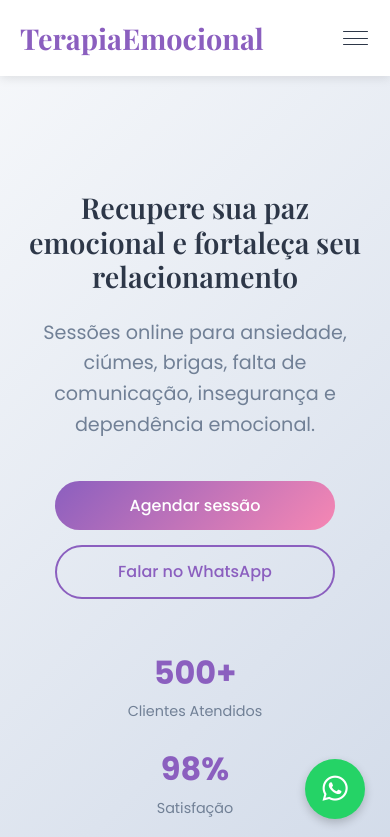
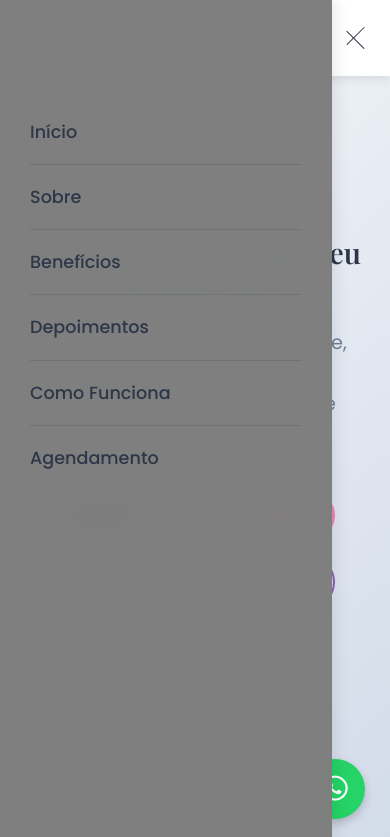
Before and after one commit to milionigor/testando--site--terapeuta, a plain HTML site: page index.html in a window 390 px wide. Both pictures are taken after a click on the element 355 px from the left and 38 px from the top of the page. Shown: the top 837 px of the page. Drawn offline with nearby package versions, Linux system fonts and the light colour scheme.

Commit message:
mudança

```diff
--- a/index.html
+++ b/index.html
@@ -255,5 +255,30 @@
     </footer>
 
     <script src="script.js"></script>
+
+    <!-- CÓDIGO DE EMERGÊNCIA - Coloque antes do </body> -->
+<script>
+// Código emergencial para o menu mobile
+console.log('🆘 Código emergencial carregado!');
+
+document.addEventListener('DOMContentLoaded', function() {
+    const navToggle = document.getElementById('nav-toggle');
+    const navMenu = document.getElementById('nav-menu');
+
+    if (navToggle && navMenu) {
+        // Forçar display do hamburguer no mobile
+        if (window.innerWidth <= 768) {
+            navToggle.style.display = 'flex';
+        }
+
+        navToggle.addEventListener('click', function() {
+            console.log('🆘 EMERGÊNCIA: Hamburguer clicado!');
+            navMenu.classList.toggle('active');
+            navToggle.classList.toggle('active');
+        });
+    }
+});
+</script>
 </body>
+
 </html>
--- a/style.css
+++ b/style.css
@@ -24,6 +24,7 @@ body {
     font-family: 'Poppins', sans-serif;
     line-height: 1.6;
     color: var(--text-dark);
+    overflow-x: hidden;
 }
 
 h1, h2, h3, h4, h5, h6 {
@@ -102,7 +103,7 @@ section {
 }
 
 /* =========================================== */
-/* NAVBAR CORRIGIDA - HAMBURGUER FUNCIONAL */
+/* NAVBAR - CORRIGIDA E TESTADA */
 /* =========================================== */
 
 .navbar {
@@ -133,7 +134,7 @@ section {
     text-decoration: none;
 }
 
-/* Menu Desktop */
+/* Menu Desktop - SEMPRE visível em desktop */
 .nav-menu {
     display: flex;
     gap: 30px;
@@ -152,22 +153,7 @@ section {
     color: var(--primary-color);
 }
 
-.nav-link::after {
-    content: '';
-    position: absolute;
-    bottom: -5px;
-    left: 0;
-    width: 0;
-    height: 2px;
-    background: var(--gradient);
-    transition: width 0.3s ease;
-}
-
-.nav-link:hover::after {
-    width: 100%;
-}
-
-/* Botão Hamburger - SEMPRE VISÍVEL NO MOBILE */
+/* BOTÃO HAMBURGUER - SEMPRE ESCONDIDO EM DESKTOP */
 .nav-toggle {
     display: none;
     flex-direction: column;
@@ -179,6 +165,7 @@ section {
     height: 30px;
     justify-content: center;
     align-items: center;
+    z-index: 1001;
 }
 
 .bar {
@@ -220,7 +207,7 @@ section {
 .hero {
     padding: 150px 0 100px;
     background: linear-gradient(135deg, #f5f7fa 0%, #c3cfe2 100%);
-    margin-top: 70px; /* Compensa navbar fixa */
+    margin-top: 70px;
 }
 
 .hero-container {
@@ -526,57 +513,68 @@ section {
 }
 
 /* =========================================== */
-/* RESPONSIVIDADE CORRIGIDA - HAMBURGUER FUNCIONAL */
+/* MOBILE STYLES - HAMBURGUER FUNCIONAL */
 /* =========================================== */
 
 @media (max-width: 768px) {
-    /* MOSTRAR o botão hamburguer */
+    /* MOSTRAR BOTÃO HAMBURGUER NO MOBILE */
     .nav-toggle {
         display: flex !important;
+        position: relative;
         z-index: 1001;
     }
 
-    /* Esconder menu desktop, mostrar menu mobile */
+    /* ESCONDER MENU DESKTOP NO MOBILE */
     .nav-menu {
         position: fixed;
         top: 0;
         left: -100%;
-        width: 80%;
+        width: 280px;
         height: 100vh;
         background: rgba(255, 255, 255, 0.98);
         backdrop-filter: blur(10px);
         flex-direction: column;
-        align-items: center;
+        align-items: flex-start;
         justify-content: flex-start;
-        padding: 80px 20px 20px;
+        padding: 100px 30px 30px;
         gap: 0;
-        transition: left 0.3s ease;
-        box-shadow: 2px 0 10px rgba(0, 0, 0, 0.1);
-        z-index: 1000;
+        transition: left 0.4s ease;
+        box-shadow: 2px 0 15px rgba(0, 0, 0, 0.1);
+        z-index: 999;
         overflow-y: auto;
     }
 
+    /* MENU ABERTO */
     .nav-menu.active {
         left: 0;
     }
 
+    /* LINKS DO MENU MOBILE */
     .nav-link {
         display: block;
-        padding: 15px 0;
+        padding: 18px 0;
         width: 100%;
-        text-align: center;
+        text-align: left;
         border-bottom: 1px solid rgba(0, 0, 0, 0.1);
         font-size: 1.1rem;
         font-weight: 500;
+        color: var(--text-dark);
+        transition: all 0.3s ease;
+    }
+
+    .nav-link:hover {
+        color: var(--primary-color);
+        background: rgba(139, 95, 191, 0.05);
+        padding-left: 10px;
     }
 
     .nav-link:last-child {
         border-bottom: none;
     }
 
-    /* Animações do hamburguer */
+    /* ANIMAÇÃO DO HAMBURGUER PARA X */
     .nav-toggle.active .bar:nth-child(1) {
-        transform: rotate(45deg) translate(5px, 5px);
+        transform: rotate(45deg) translate(6px, 6px);
     }
 
     .nav-toggle.active .bar:nth-child(2) {
@@ -584,11 +582,11 @@ section {
     }
 
     .nav-toggle.active .bar:nth-child(3) {
-        transform: rotate(-45deg) translate(7px, -6px);
+        transform: rotate(-45deg) translate(6px, -6px);
     }
 
-    /* Overlay quando menu está aberto */
-    .nav-menu.active::before {
+    /* OVERLAY QUANDO MENU ESTÁ ABERTO */
+    .nav-menu.active::after {
         content: '';
         position: fixed;
         top: 0;
@@ -599,16 +597,17 @@ section {
         z-index: -1;
     }
 
-    /* Ajustes de layout mobile */
+    /* AJUSTES DE LAYOUT MOBILE */
     .hero-container {
         flex-direction: column;
         text-align: center;
+        gap: 40px;
     }
 
     .hero-buttons {
-        justify-content: center;
         flex-direction: column;
         align-items: center;
+        gap: 15px;
     }
 
     .btn {
@@ -616,12 +615,19 @@ section {
         max-width: 280px;
     }
 
+    .hero-stats {
+        justify-content: center;
+        gap: 25px;
+    }
+
     .sobre-content {
         flex-direction: column;
+        gap: 40px;
     }
 
     .agendamento-content {
         flex-direction: column;
+        gap: 40px;
     }
 
     .footer-content {
@@ -638,21 +644,30 @@ section {
     }
 
     .hero {
-        padding: 120px 0 80px;
+        padding: 130px 0 80px;
     }
 
     .image-placeholder {
-        width: 250px;
-        height: 350px;
+        width: 260px;
+        height: 340px;
     }
 
     .image-placeholder.circular {
-        width: 250px;
-        height: 250px;
+        width: 240px;
+        height: 240px;
+    }
+
+    .beneficios-grid {
+        grid-template-columns: 1fr;
+        gap: 20px;
+    }
+
+    .beneficio-card {
+        padding: 25px 20px;
     }
 }
 
-/* Ajustes para telas muito pequenas */
+/* TELAS MUITO PEQUENAS */
 @media (max-width: 480px) {
     .nav-menu {
         width: 85%;
@@ -666,12 +681,12 @@ section {
         font-size: 1.8rem;
     }
 
-    .beneficios-grid {
-        grid-template-columns: 1fr;
-    }
-
     .hero-stats {
         flex-direction: column;
         gap: 20px;
     }
+
+    .stat-number {
+        font-size: 1.8rem;
+    }
 }
```
Also changed, not shown: java.js (+63 -11 lines).
